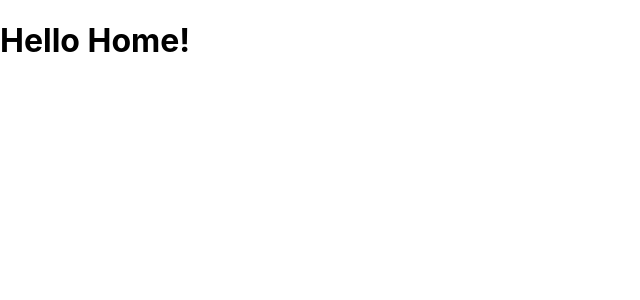
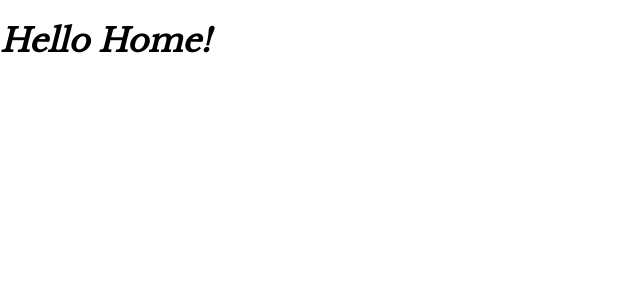
Before and after one commit to Cuistonaute/Cuistonaute, a React (Create React App) app in the folder Frontend/: page / in a window 1280 px wide. Shown: the top 300 px of the page, without its empty margins (0-640 px from the left). Built offline with nearby package versions, Linux system fonts and the light colour scheme.

Commit message:
font style/size added

```diff
--- a/Frontend/src/styles/base/_typography.scss
+++ b/Frontend/src/styles/base/_typography.scss
@@ -0,0 +1,18 @@
+@import url('https://fonts.googleapis.com/css2?family=Fira+Code&family=Libre+Baskerville&family=Nunito:wght@200&display=swap');
+
+h1 {
+    font-family: 'Libre Baskerville', serif;
+    font-size: 48 px;
+    font-style: italic;
+}
+
+h2, h3, h4, h5, h6 {
+    font-family: 'Nunito', sans-serif;
+    font-size: 24px;
+    font-weight: bold;
+}
+
+p, span, figcaption, label, textarea {
+    font-family: 'Nunito', sans-serif;
+    font-size: 18px;
+}
```
